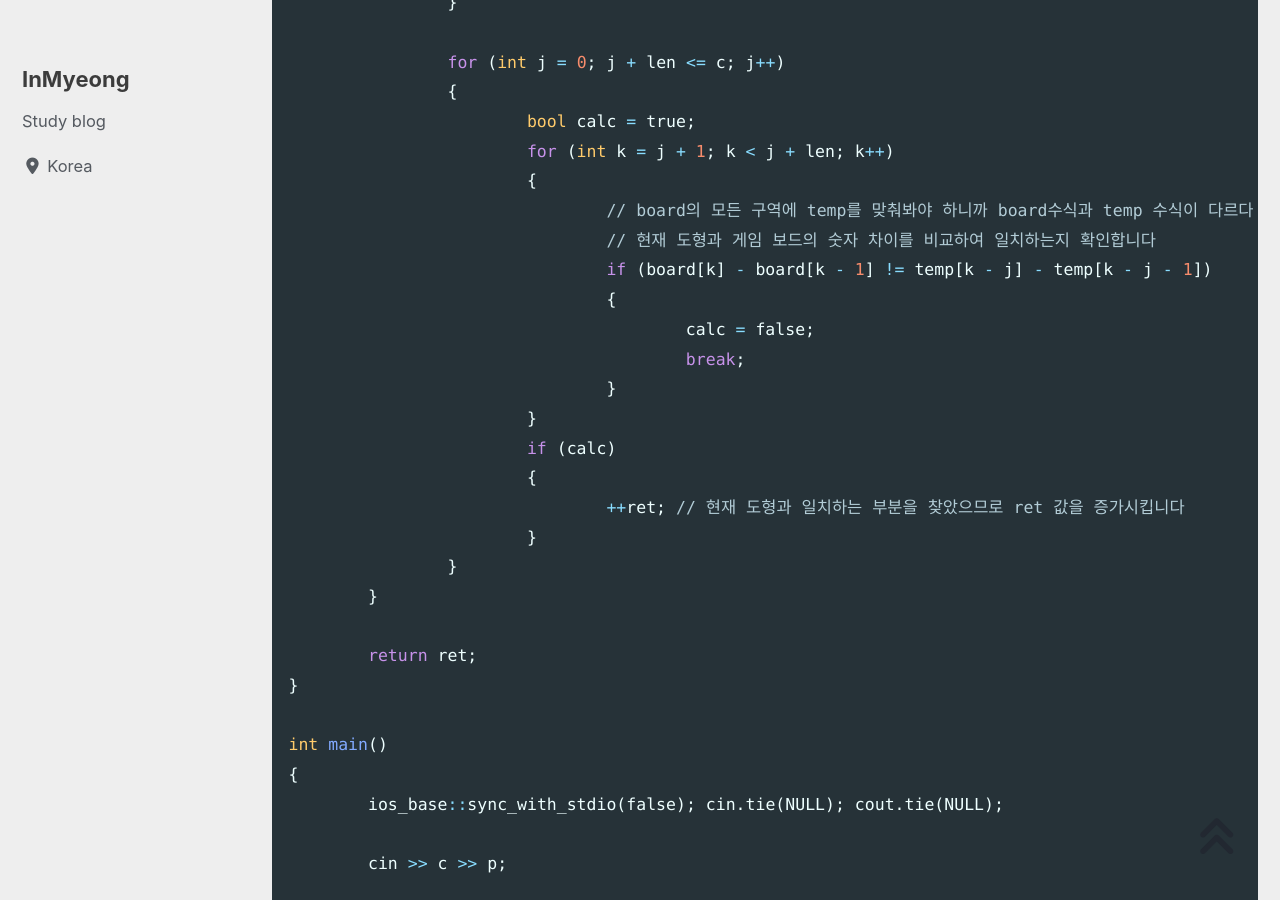
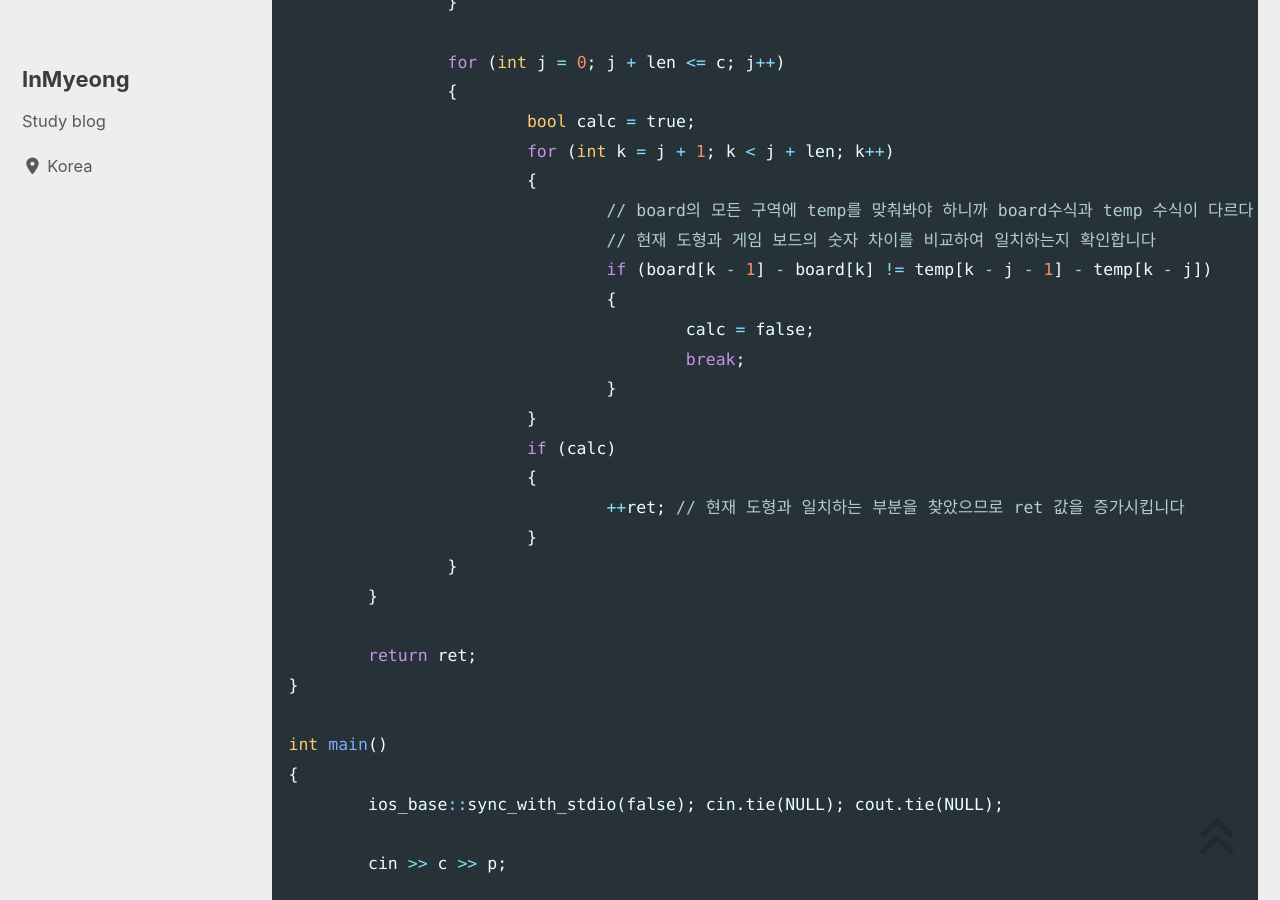
Before and after one commit to devMyeong/devMyeong.github.io, a Jekyll site: the page built from _posts/codingTest/2023-04-30-나만의문제집.md, in a window 1280 px wide and 900 px high, scrolled down 26154 px. Built offline with Jekyll 4.4.1, drawn with Linux system fonts in a browser that asks for light colours; cached includes are drawn as plain includes; nearby versions of some CDN libraries; some web fonts are replaced; comment, search, counter and statistics services are not loaded.

Commit message:
Chore : 수정

```diff
--- a/_posts/codingTest/2023-04-30-나만의문제집.md
+++ b/_posts/codingTest/2023-04-30-나만의문제집.md
@@ -758,7 +758,7 @@ int simulation(int number)
 			{
 				// board의 모든 구역에 temp를 맞춰봐야 하니까 board수식과 temp 수식이 다르다
 				// 현재 도형과 게임 보드의 숫자 차이를 비교하여 일치하는지 확인합니다
-				if (board[k] - board[k - 1] != temp[k - j] - temp[k - j - 1])
+				if (board[k - 1] - board[k] != temp[k - j - 1] - temp[k - j])
 				{
 					calc = false;
 					break;
```
